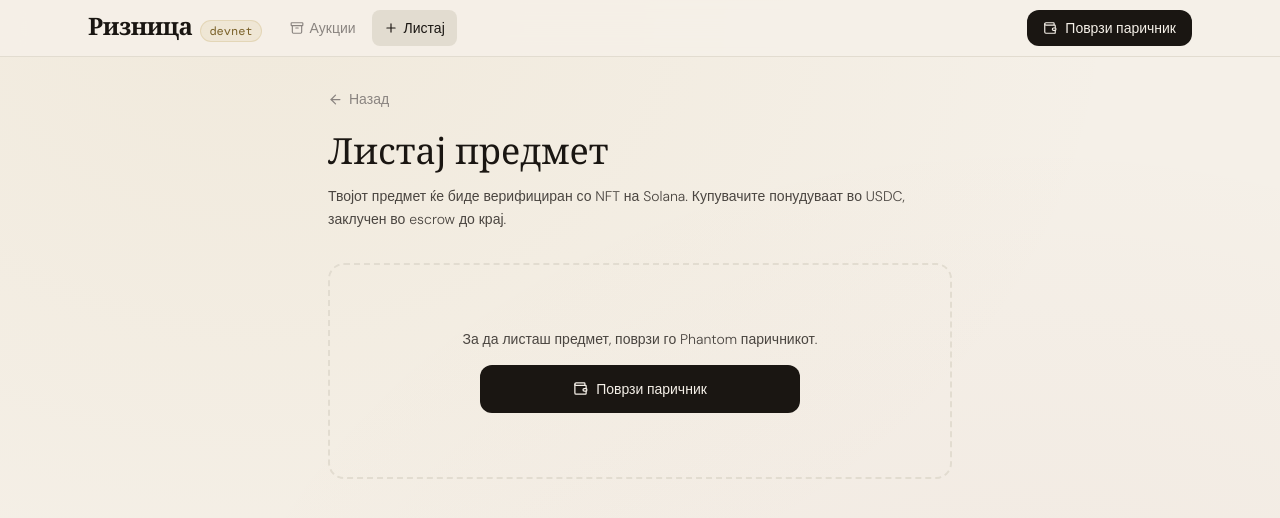
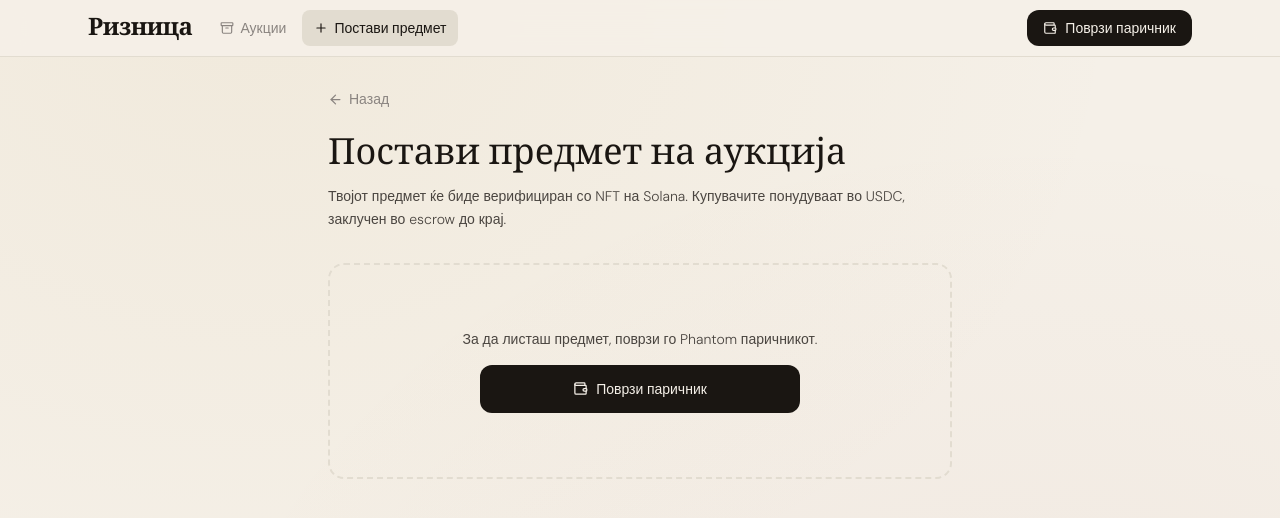
Before and after one commit to d1movsk1/SOLVIX-HACKATON, a React (Vite) app: page /sell in a window 1280 px wide. Shown: the top 518 px of the page. Built offline with nearby package versions, Linux system fonts and the light colour scheme.

Commit message:
Removed devnet from the Navbar, changed some of the wording on Navbar and Sell, start price can be 0 now.

```diff
--- a/src/components/layout/Navbar.jsx
+++ b/src/components/layout/Navbar.jsx
@@ -33,13 +33,12 @@ export default function Navbar() {
         {/* Logo */}
         <Link to="/" className="flex items-baseline gap-2 flex-shrink-0">
           <span className="font-display text-2xl font-semibold tracking-tight text-ink">Ризница</span>
-          <span className="devnet-badge">devnet</span>
         </Link>
 
         {/* Desktop nav */}
         <nav className="hidden sm:flex items-center gap-1 flex-1">
           {navLink('/', 'Аукции', Archive)}
-          {navLink('/sell', 'Листај', Plus)}
+          {navLink('/sell', 'Постави предмет', Plus)}
         </nav>
 
         {/* Wallet — desktop */}
@@ -82,7 +81,7 @@ export default function Navbar() {
       {menuOpen && (
         <div className="sm:hidden border-t border-parchment-3 bg-parchment px-4 py-4 flex flex-col gap-2">
           {navLink('/', 'Аукции', Archive)}
-          {navLink('/sell', 'Листај', Plus)}
+          {navLink('/sell', 'Постави предмет', Plus)}
 
           <div className="mt-2 pt-3 border-t border-parchment-3">
             {connected ? (
--- a/src/pages/Sell.jsx
+++ b/src/pages/Sell.jsx
@@ -106,7 +106,7 @@ export default function Sell() {
       </Link>
 
       <div className="mb-8">
-        <h1 className="font-display text-4xl font-medium mb-3">Листај предмет</h1>
+        <h1 className="font-display text-4xl font-medium mb-3">Постави предмет на аукција</h1>
         <p className="text-sm font-light text-ink-soft leading-relaxed">
           Твојот предмет ќе биде верифициран со NFT на Solana.
           Купувачите понудуваат во USDC, заклучен во escrow до крај.
@@ -197,7 +197,7 @@ export default function Sell() {
               <label className="field-label" htmlFor="bid">Почетна цена (USDC) *</label>
               <div className="relative">
                 <input
-                  id="bid" type="number" min="1" placeholder="0"
+                  id="bid" type="number" min="0" placeholder="0"
                   value={form.startingBid}
                   onChange={e => set('startingBid', e.target.value)}
                   className={`field-input pr-16 ${errors.startingBid ? 'field-error' : ''}`}
@@ -245,7 +245,7 @@ export default function Sell() {
           </div>
 
           <button type="submit" disabled={loading} className="btn-primary">
-            {loading ? 'Објавување…' : 'Листај на аукција'}
+            {loading ? 'Објавување…' : 'Постави на аукција'}
           </button>
         </form>
       )}
```
